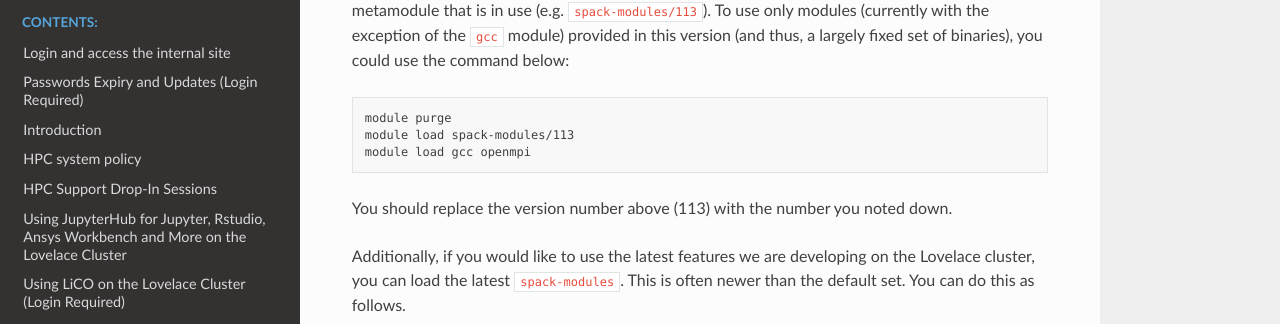
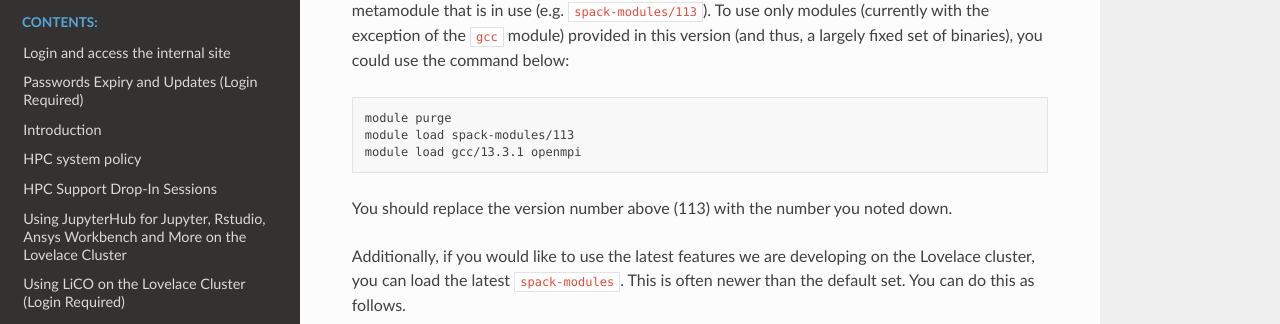
Before and after one commit to AbhinavPraveen/UoP-HPC-Docs, a Sphinx documentation site: the page built from source/user-guide/modules.rst, in a window 1280 px wide and 900 px high, scrolled down 5232 px. Shown: the part 115-439 px from the top of the window. Built offline with Sphinx 7.4.7 and the Read the Docs theme 3.1.0, drawn with Linux system fonts in a browser that asks for light colours.

Commit message:
Update gcc to be version specific

```diff
--- a/source/user-guide/modules.rst
+++ b/source/user-guide/modules.rst
@@ -273,7 +273,7 @@ Most software modules provided on the Lovelace cluster are generated by the `Spa
 
    module purge
    module load spack-modules/113
-   module load gcc openmpi
+   module load gcc/13.3.1 openmpi
 
 You should replace the version number above (113) with the number you noted down.
 
```
